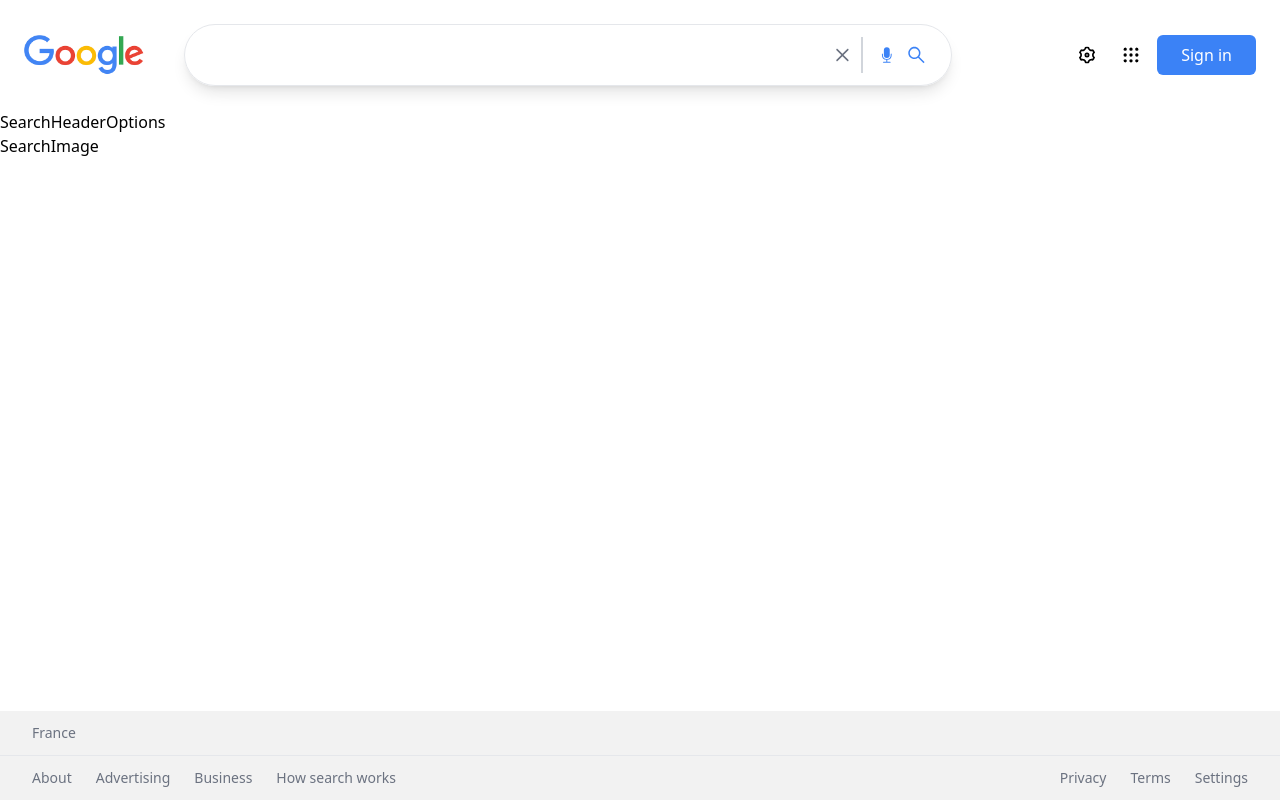
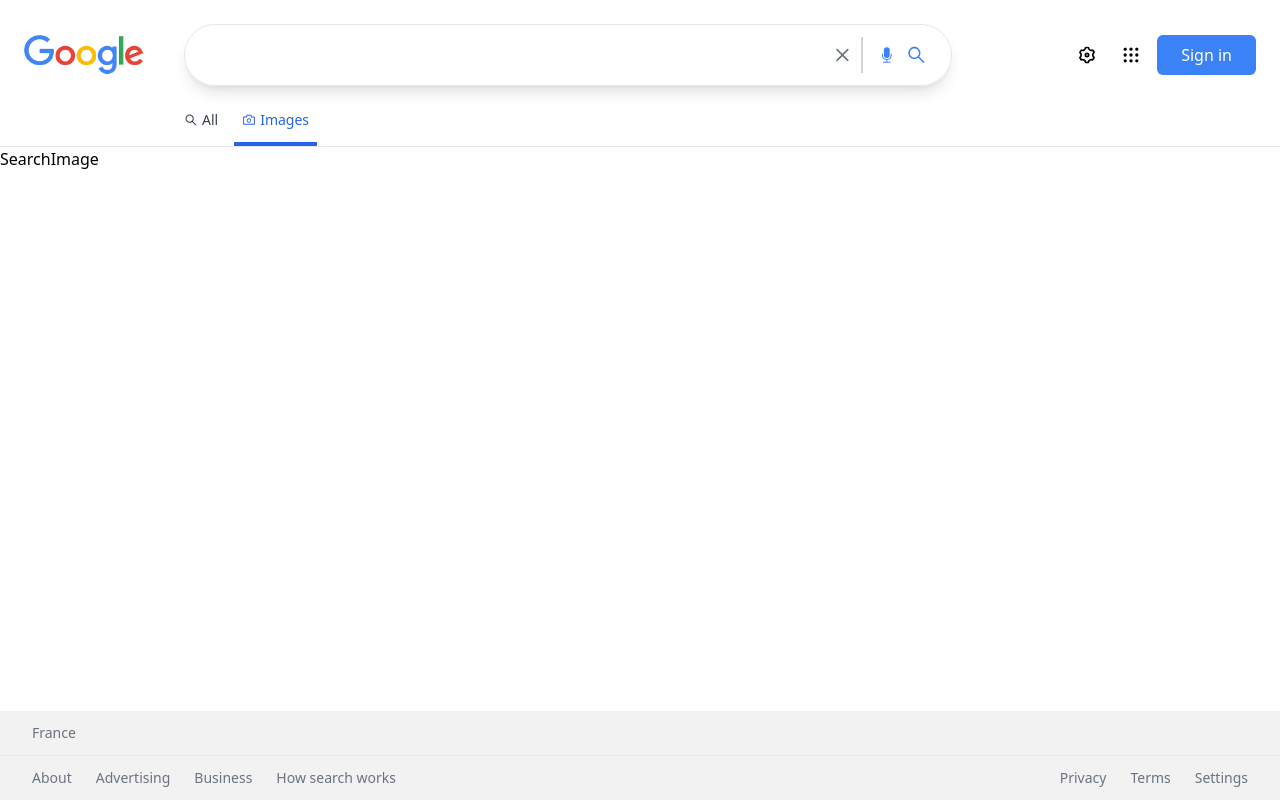
Before and after one commit to peternelson22/nelss-app, a Next.js app: page /search/image in a window 1280 px wide. Built offline with nearby package versions, Linux system fonts and the light colour scheme; no server answers.

Commit message:
completed searcHeaderOptions

```diff
--- a/src/components/SearchHeaderOptions.jsx
+++ b/src/components/SearchHeaderOptions.jsx
@@ -1,6 +1,40 @@
+'use client'
+
+import { usePathname, useRouter, useSearchParams } from 'next/navigation'
+import { AiOutlineCamera, AiOutlineSearch } from 'react-icons/ai'
+
 const SearchHeaderOptions = () => {
+  const path = usePathname()
+  const router = useRouter()
+  const params = useSearchParams()
+  const searchTerm = params.get('searchTerm')
+
+  const selectTab = (tab) => {
+    router.push(
+      `/search/${tab === 'Images' ? 'image' : 'web'}?searchTerm=${searchTerm}`
+    )
+  }
   return (
-    <div>SearchHeaderOptions</div>
+    <div className='flex space-x-2 select-none border-b w-full justify-center lg:justify-start lg:pl-44 text-gray-700 text-sm'>
+      <div
+        onClick={() => selectTab('All')}
+        className={`flex items-center space-x-1 border-b-4 border-transparent active:text-blue-500 cursor-pointer pb-3 px-2 ${
+          path === '/search/web' && '!text-blue-600 !border-blue-600'
+        }`}
+      >
+        <AiOutlineSearch className='text-md' />
+        <p>All</p>
+      </div>
+      <div
+        onClick={() => selectTab('Images')}
+        className={`flex items-center space-x-1 border-b-4 border-transparent active:text-blue-500 cursor-pointer pb-3 px-2 ${
+          path === '/search/image' && '!text-blue-600 !border-blue-600'
+        }`}
+      >
+        <AiOutlineCamera className='text-md' />
+        <p>Images</p>
+      </div>
+    </div>
   )
 }
 export default SearchHeaderOptions
```
